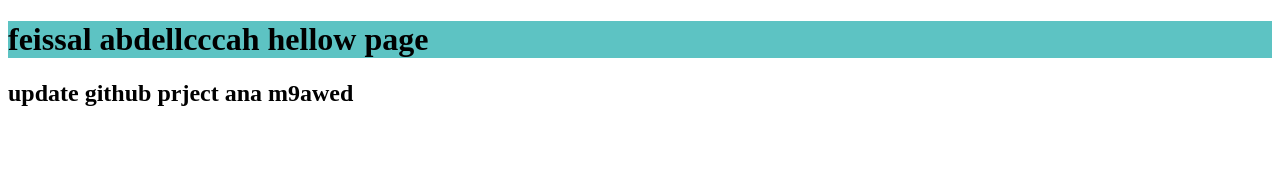
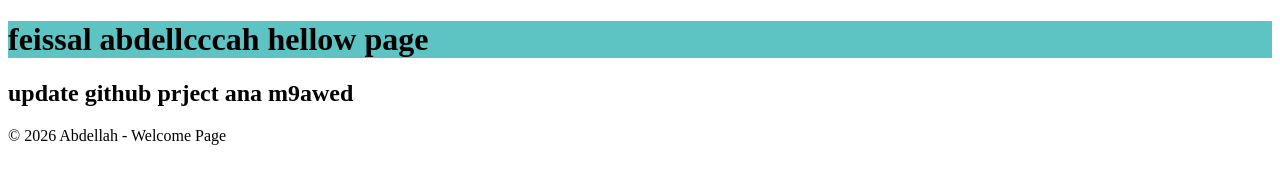
Before and after one commit to DanzoDono/welcome-page, a plain HTML site: page index.html in a window 1280 px wide. Drawn offline with Linux system fonts and the light colour scheme.

Commit message:
aouter footer

```diff
--- a/index.html
+++ b/index.html
@@ -9,5 +9,6 @@
 <body>
     <h1>feissal abdellcccah hellow page</h1>
     <h2>update github prject ana m9awed</h2>
+    <footer>© 2026 Abdellah - Welcome Page</footer>
 </body>
 </html>
```
